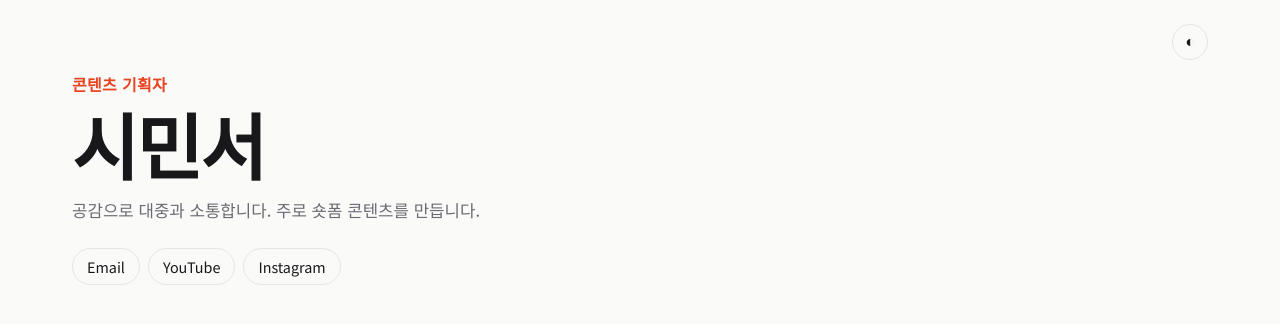
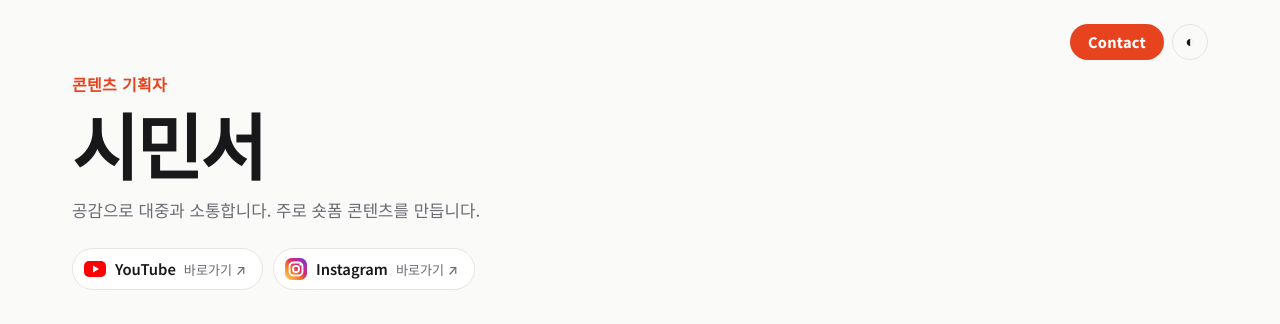
Before and after one commit to minseo-si/minseo-si.github.io, a plain HTML site: page index.html in a window 1280 px wide. Shown: the top 324 px of the page. Drawn offline with Linux system fonts and the light colour scheme; grey boxes are pictures that could not be loaded.

Commit message:
Add Contact button and logo social links
Co-Authored-By: Claude Opus 5.5 <noreply@anthropic.com>

```diff
--- a/app.js
+++ b/app.js
@@ -35,8 +35,27 @@
   $("name").textContent = profile.name || "";
   $("role").textContent = profile.role || "";
   $("bio").textContent = profile.bio || "";
-  $("links").innerHTML = (profile.links || [])
-    .map((l) => `<a href="${esc(l.url)}" target="_blank" rel="noopener">${esc(l.label)}</a>`)
+  // 이메일(mailto:) 링크는 오른쪽 위 Contact 버튼으로, 나머지는 로고 버튼으로
+  const ICONS = {
+    youtube: `<svg viewBox="0 0 24 24" aria-hidden="true"><rect x="1" y="4" width="22" height="16" rx="5" fill="#FF0000"/><path d="M10 8.5v7l6-3.5z" fill="#fff"/></svg>`,
+    instagram: `<svg viewBox="0 0 24 24" aria-hidden="true"><defs><linearGradient id="igg" x1="0" y1="1" x2="1" y2="0"><stop offset="0" stop-color="#FEDA75"/><stop offset=".35" stop-color="#FA7E1E"/><stop offset=".6" stop-color="#D62976"/><stop offset=".85" stop-color="#962FBF"/><stop offset="1" stop-color="#4F5BD5"/></linearGradient></defs><rect x="1" y="1" width="22" height="22" rx="6.5" fill="url(#igg)"/><rect x="5.5" y="5.5" width="13" height="13" rx="4" fill="none" stroke="#fff" stroke-width="1.8"/><circle cx="12" cy="12" r="3.1" fill="none" stroke="#fff" stroke-width="1.8"/><circle cx="16.4" cy="7.6" r="1.1" fill="#fff"/></svg>`,
+  };
+  const kindOf = (url = "") =>
+    /^mailto:/i.test(url) ? "mail" : /youtu\.?be/i.test(url) ? "youtube" : /instagram\.com/i.test(url) ? "instagram" : "link";
+  const allLinks = profile.links || [];
+  const mail = allLinks.find((l) => kindOf(l.url) === "mail");
+  if (mail) {
+    const c = $("contact");
+    c.href = mail.url;
+    c.title = mail.url.replace(/^mailto:/i, "");
+    c.hidden = false;
+  }
+  $("links").innerHTML = allLinks
+    .filter((l) => kindOf(l.url) !== "mail")
+    .map((l) => {
+      const k = kindOf(l.url);
+      return `<a class="social ${k}" href="${esc(l.url)}" target="_blank" rel="noopener" aria-label="${esc(l.label)} 바로가기">${ICONS[k] || ""}<span>${esc(l.label)}</span><span class="go">바로가기 ↗</span></a>`;
+    })
     .join("");
   $("copyright").textContent = `© ${new Date().getFullYear()} ${profile.name || ""}`;
 
--- a/index.html
+++ b/index.html
@@ -13,7 +13,10 @@
 <body>
   <header class="hero">
     <div class="wrap">
-      <button class="theme-toggle" id="themeToggle" aria-label="테마 전환">◐</button>
+      <div class="topbar">
+        <a class="contact" id="contact" hidden>Contact</a>
+        <button class="theme-toggle" id="themeToggle" aria-label="테마 전환">◐</button>
+      </div>
       <p class="role" id="role"></p>
       <h1 id="name"></h1>
       <p class="bio" id="bio"></p>
--- a/style.css
+++ b/style.css
@@ -37,17 +37,33 @@ a { color: inherit; }
 .role { color: var(--accent); font-weight: 600; margin: 0 0 8px; letter-spacing: .02em; }
 .hero h1 { font-size: clamp(2.4rem, 7vw, 4.5rem); line-height: 1.05; margin: 0 0 16px; font-weight: 800; letter-spacing: -0.03em; }
 .bio { color: var(--muted); max-width: 40em; margin: 0 0 24px; font-size: 1.05rem; }
-.links { display: flex; flex-wrap: wrap; gap: 8px; }
+.links { display: flex; flex-wrap: wrap; gap: 10px; }
 .links a {
-  text-decoration: none; padding: 6px 14px; border: 1px solid var(--line);
-  border-radius: 999px; font-size: .9rem; transition: border-color .2s, color .2s;
+  display: inline-flex; align-items: center; gap: 8px; text-decoration: none;
+  padding: 8px 16px 8px 10px; background: var(--surface); border: 1px solid var(--line);
+  border-radius: 999px; font-size: .92rem; font-weight: 600;
+  transition: border-color .2s, transform .2s, box-shadow .2s;
 }
-.links a:hover { border-color: var(--accent); color: var(--accent); }
+.links a svg { width: 24px; height: 24px; flex: none; }
+.links a .go { color: var(--muted); font-weight: 500; font-size: .82rem; }
+.links a:hover { transform: translateY(-2px); box-shadow: 0 6px 18px rgba(0,0,0,.18); }
+.links a.youtube:hover { border-color: #FF0000; }
+.links a.instagram:hover { border-color: #D62976; }
+.links a.link:hover { border-color: var(--accent); }
+
+/* 오른쪽 위: Contact + 테마 버튼 */
+.topbar { position: absolute; top: -48px; right: 16px; display: flex; gap: 8px; align-items: center; }
+@media (min-width: 720px) { .topbar { right: 32px; } }
+.contact {
+  text-decoration: none; height: 36px; display: inline-flex; align-items: center;
+  padding: 0 18px; border-radius: 999px; background: var(--accent); color: #fff;
+  font-weight: 700; font-size: .9rem; letter-spacing: .02em; transition: filter .2s, transform .2s;
+}
+.contact:hover { filter: brightness(1.1); transform: translateY(-1px); }
 .theme-toggle {
-  position: absolute; top: -48px; right: 16px; background: none; border: 1px solid var(--line);
+  background: none; border: 1px solid var(--line);
   color: var(--text); width: 36px; height: 36px; border-radius: 50%; cursor: pointer; font-size: 1rem;
 }
-@media (min-width: 720px) { .theme-toggle { right: 32px; } }
 
 /* Featured */
 .featured {
```
